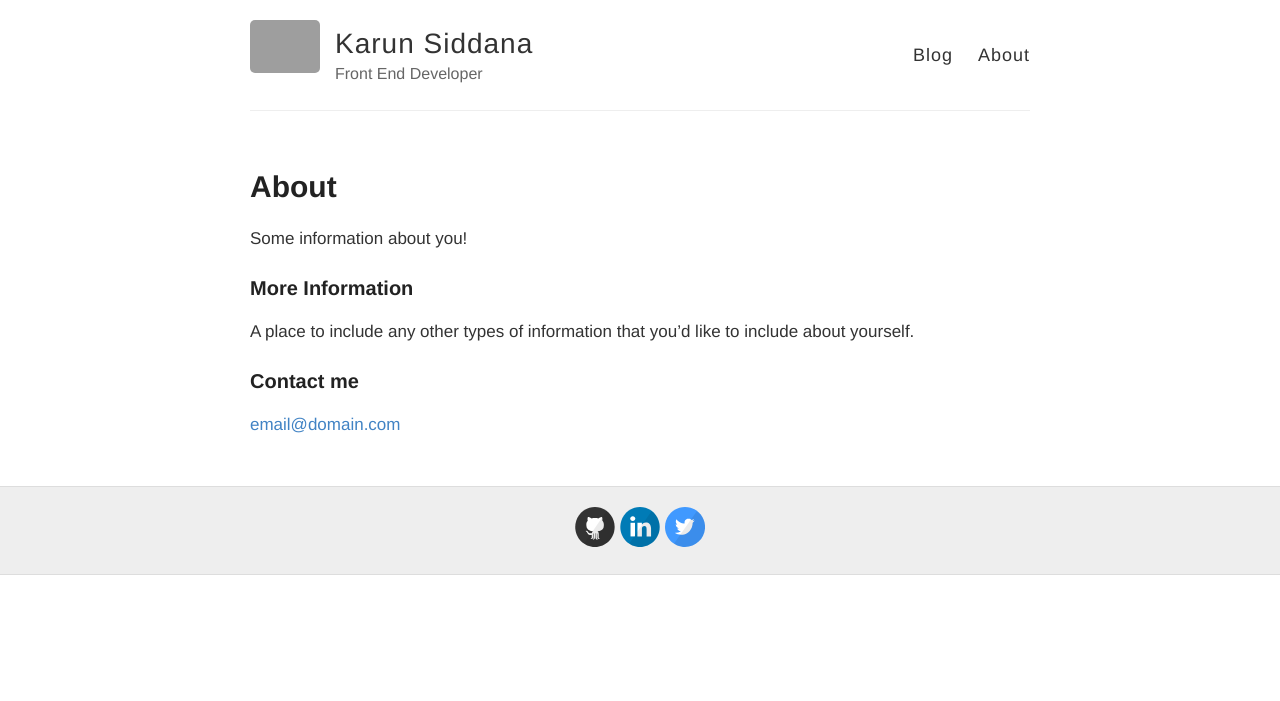
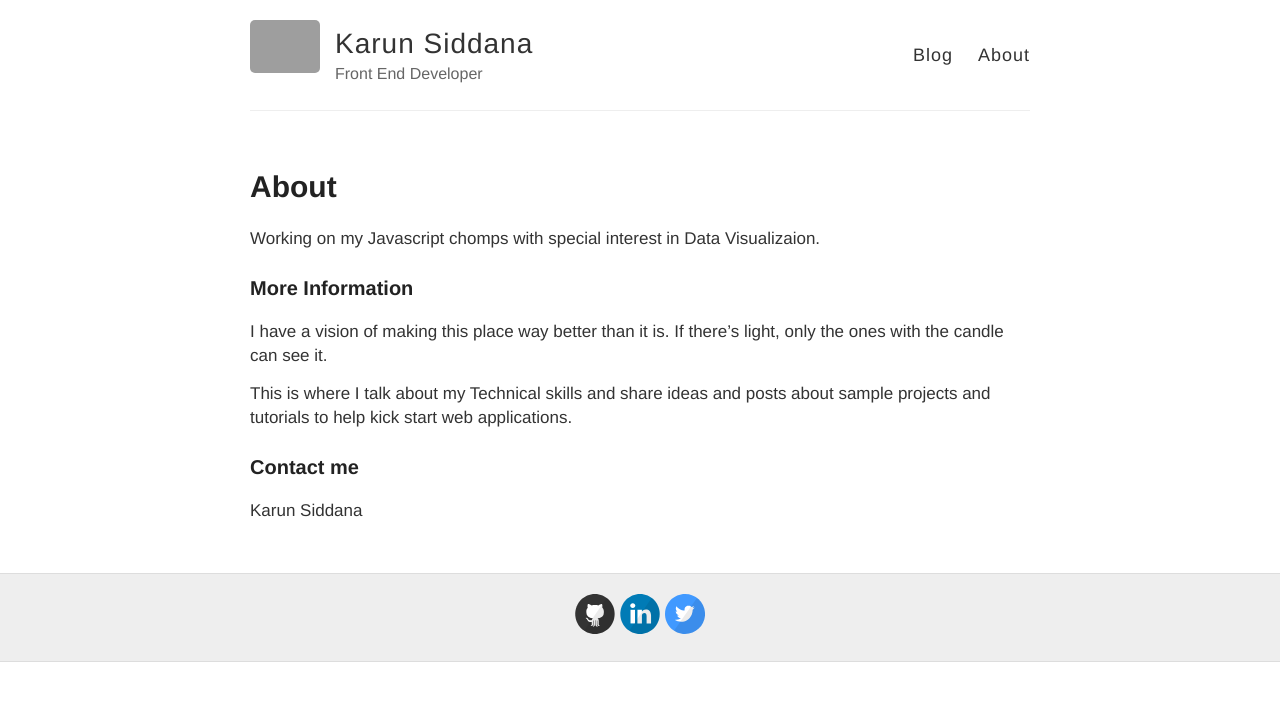
Before and after one commit to ksiddana/ksiddana.github.io, a Jekyll site: the page built from about.md, in a window 1280 px wide. Shown: the top 701 px of the page. Built offline with Jekyll 4.4.1, drawn with Linux system fonts in a browser that asks for light colours; Markdown is read by kramdown in place of the engine named in the settings; grey boxes are pictures that could not be loaded.

```diff
--- a/about.md
+++ b/about.md
@@ -4,12 +4,14 @@ title: About
 permalink: /about/
 ---
 
-Some information about you!
+Working on my Javascript chomps with special interest in Data Visualizaion.
 
 ### More Information
 
-A place to include any other types of information that you'd like to include about yourself.
+I have a vision of making this place way better than it is. If there's light, only the ones with the candle can see it.
+
+This is where I talk about my Technical skills and share ideas and posts about sample projects and tutorials to help kick start web applications.
 
 ### Contact me
 
-[email@domain.com](mailto:email@domain.com)
+Karun Siddana
```
Also changed, not shown: _posts/2015-12-22-Introduction Backbone.md (+1 -0 lines), _posts/2015-12-23-jQuery Selectors.md (added, +11 -0 lines), 1 other file.
